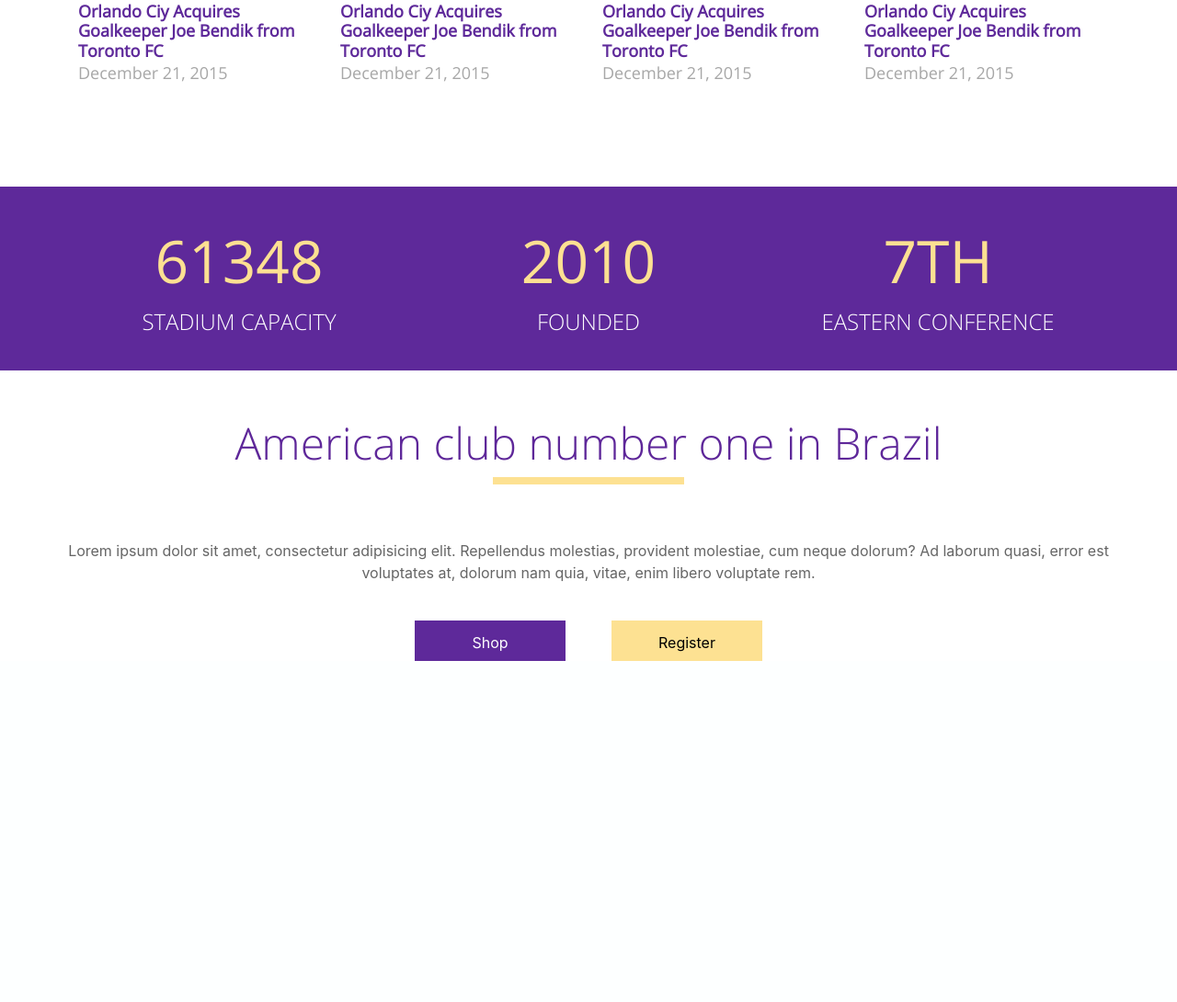
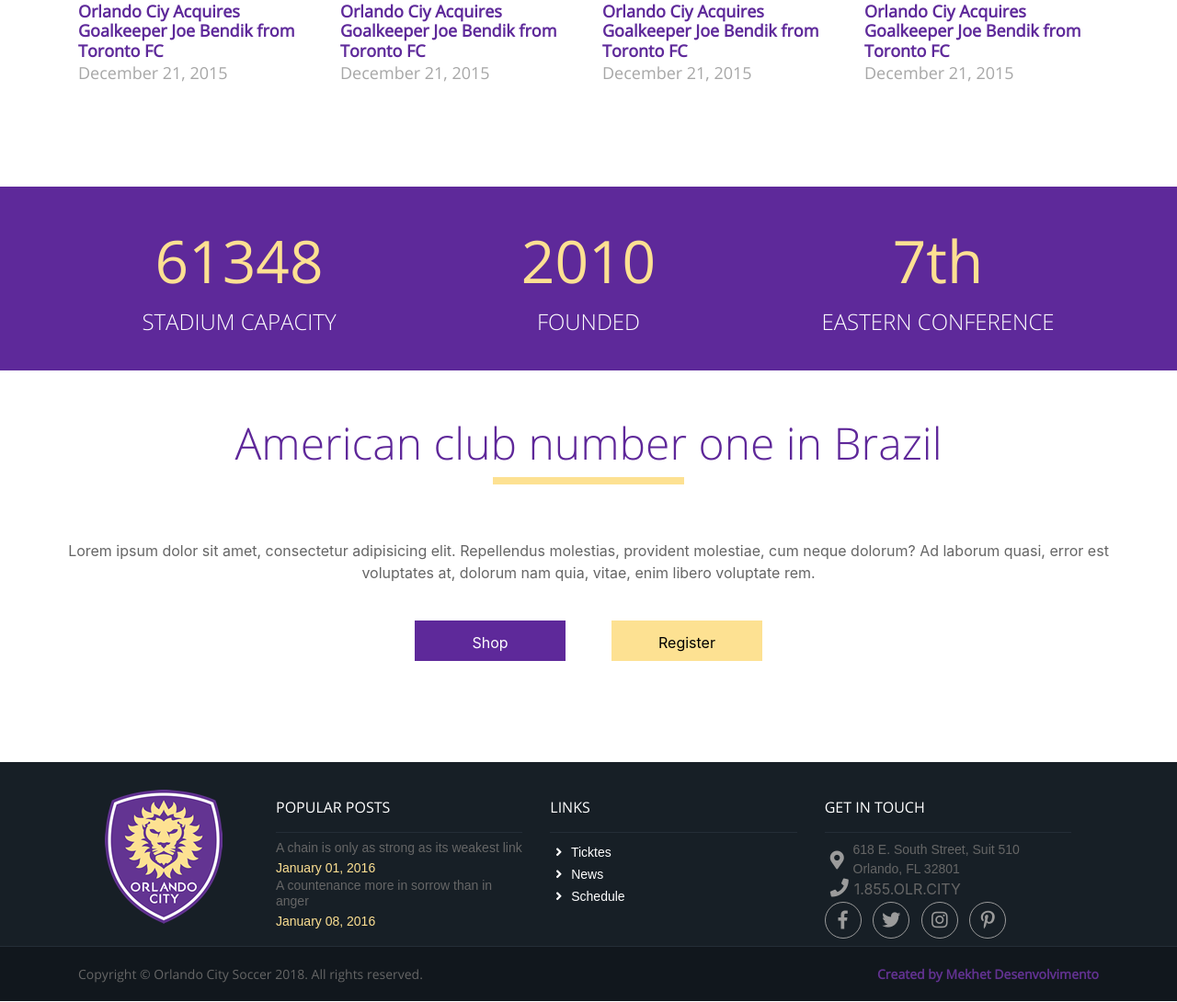
Before and after one commit to rafaelraszl/orlando-city, a web app: file index.html in a window 1280 px wide. Shown: the part 1028-2118 px from the top of the page at 92% size. Before the commit the page ends 1747 px from the top, so only its background shows below. Run offline with its HTML, style and script files only (its server is not run), Linux system fonts and the light colour scheme; some libraries are stand-ins or nearby versions.

Commit message:
Footer ok

```diff
--- a/css/orlando.css
+++ b/css/orlando.css
@@ -108,7 +108,6 @@
 header #logotipo {
 	position: absolute;
 	top: 18px;
-
 }
 #menu {
 	margin: 40px 0;
@@ -210,7 +209,6 @@
 }
 #estatisticas p {
 	color: #fde092;
-	text-transform: uppercase;
 	font-family: 'OpenSans';
 	font-size: 64px;
 	margin-top: 33px;
@@ -267,3 +265,116 @@
 #call-to-action .text-center {
 	display: inline-block;
 }
+footer {
+
+	margin-top: 110px;
+}
+footer .row {
+	width: 100%;
+	margin: 0;
+}
+footer .row p {
+	line-height: 60px;
+	margin: 0;
+}
+footer .row-cinza-claro {
+	height: 200px;
+	background-color: #171f26;
+}
+footer .row-cinza-escuro {
+	height: 60px;
+	background-color: #11171d;
+	border-top: #242d37 1px solid;
+}
+footer .float-left {
+	font-family: 'OpenSans';
+	font-size: 14px;
+	color: #666;
+}
+footer .text-roxo {
+	color: #623291;
+	font-family: 'OpenSans';
+	font-weight: bold;
+	font-size: 14px;
+}
+footer .logotipo {
+	margin-top: 30px;
+}
+footer .col-popular-post,
+footer .col-links,
+footer .col-get-in-touch {
+	margin-top: 40px;
+}
+footer .row-cols h4 {
+	font-family: 'OpenSans';
+	font-size: 16px;
+	color: #fff;
+	padding-bottom: 17px;
+	border-bottom:#242d37 1px solid;
+}
+footer .row-cols h5 {
+	color: #666;
+	font-family: Arial;
+	font-size: 14px;
+	margin-bottom: 0;
+}
+footer .row-cols time {
+	color: #fde092;
+	font-family: Arial;
+	font-size: 14px;
+}
+/*footer .row-cols ul {
+	list-style: none;
+}*/
+footer .col-links a {
+	color: #fff;
+	font-family: Arial;
+	font-size: 14px;
+}
+footer .col-links .fa {
+	margin: 0 6px;
+}
+footer .col-get-in-touch address {
+	color:  #666;
+	font-family: Arial;
+	font-size: 14px;
+	margin-bottom: 0;
+}
+footer .col-get-in-touch address span {
+	display: inline-block;
+}
+footer .col-get-in-touch address i {
+	position: relative;
+	top:  -7px;
+}
+footer .col-get-in-touch i {
+	color:  #9b9b9b;
+	font-size: 20px;
+	margin: 0 6px;
+}
+footer .col-get-in-touch a {
+	color: #666;
+}
+footer .col-get-in-touch p {
+	line-height: 20px;
+}
+footer .list-socials {
+	margin-top: 4px;
+}
+footer .list-socials li {
+	display: inline-block;
+	margin-right: 8px;
+}
+footer .list-socials a {
+	display: block;
+	border: #9B9B9B 1px solid;
+	width: 40px;
+	height: 40px;
+	line-height: 28px;
+	border-radius: 20px;
+	text-align: center;
+}
+footer .list-socials i {
+	font-size: 20px;
+	margin: 9px auto;
+}
--- a/index.html
+++ b/index.html
@@ -192,6 +192,104 @@
 
 		</section>
 
+		<footer>
+
+			<div class="row row-cinza-claro">
+
+				<div class="container">
+
+					<div class="row">
+
+						<div class="col-md-2 text-center">
+
+							<img class="logotipo" src="img/orlando-logo.png" alt="Logotipo">
+
+						</div>
+
+
+						<div class="col-md-10">
+
+							<div class="row row-cols">
+
+								<div class="col-md-4 col-popular-post">
+
+									<h4>POPULAR POSTS</h4>
+
+									<ul class="list-unstyled">
+										<li>
+											<h5>A chain is only as strong as its weakest link</h5>
+											<time>January 01, 2016</time>
+										</li>
+										<li>
+											<h5>A countenance more in sorrow than in anger</h5>
+											<time>January 08, 2016</time>
+										</li>
+									</ul>
+
+								</div>
+
+								<div class="col-md-4 col-links">
+
+									<h4>LINKS</h4>
+
+									<ul class="list-unstyled">
+										<li><a href="#"><i class="fa fa-angle-right"></i> Ticktes</a></li>
+										<li><a href="#"><i class="fa fa-angle-right"></i> News</a></li>
+										<li><a href="#"><i class="fa fa-angle-right"></i> Schedule</a></li>
+									</ul>
+
+								</div>
+
+								<div class="col-md-4 col-get-in-touch">
+
+									<h4>GET IN TOUCH</h4>
+
+									<address>
+										<i class="fa fa-map-marker-alt"></i> <span>618 E. South Street, Suit 510<br/>Orlando, FL 32801</span>
+									</address>
+
+									<p><a href="tel:1855ORLCITY"><i class="fa fa-phone"></i>1.855.OLR.CITY</a></p>
+
+									<ul class="list-unstyled list-socials">
+										<li>
+											<a href="#" target="_blank"><i class="fab fa-facebook-f"></i></a>
+										</li>
+										<li>
+											<a href="#" target="_blank"><i class="fab fa-twitter"></i></a>
+										</li>
+										<li>
+											<a href="#" target="_blank"><i class="fab fa-instagram"></i></a>
+										</li>
+										<li>
+											<a href="#" target="_blank"><i class="fab fa-pinterest-p"></i></a>
+										</li>
+									</ul>
+
+								</div>
+
+							</div>
+
+						</div>
+
+					</div>
+
+				</div>
+
+			</div>
+
+			<div class="row row-cinza-escuro">
+
+				<div class="container">
+
+					<p class="float-left">Copyright &copy; Orlando City Soccer 2018. All rights reserved.</p>
+					<p class="float-right text-roxo">Created by Mekhet Desenvolvimento</p>
+
+				</div>
+
+			</div>
+
+		</footer>
+
 		<script src="lib/jquery/jquery.min.js"></script>
 		<script src="lib/bootstrap/js/bootstrap.min.js"></script>
 	</body>
```
Lines whose indentation alone changed are shown as unchanged.
